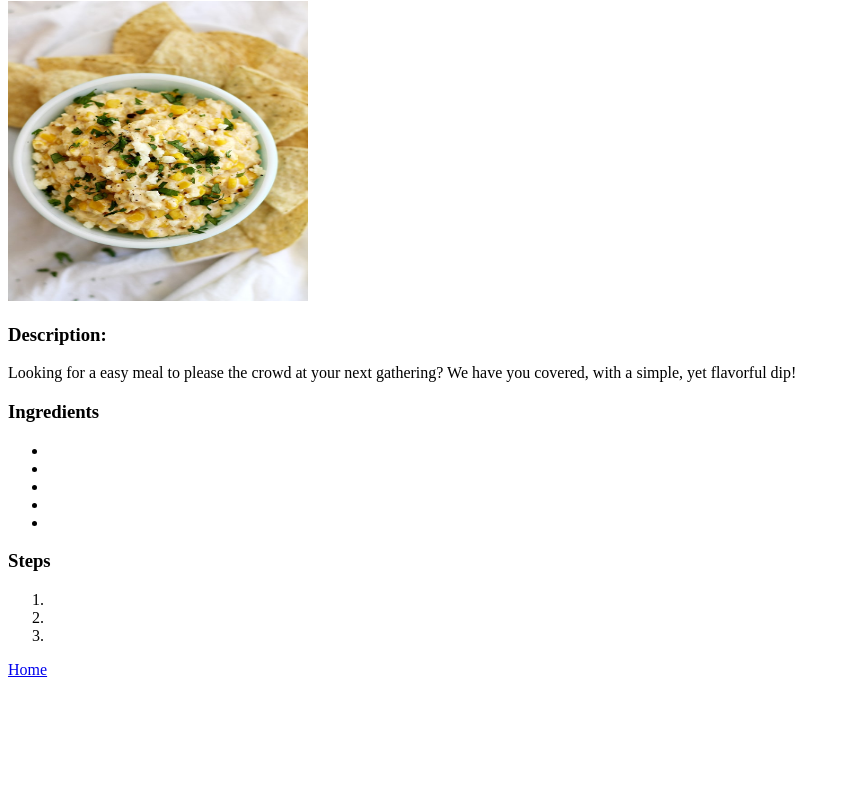
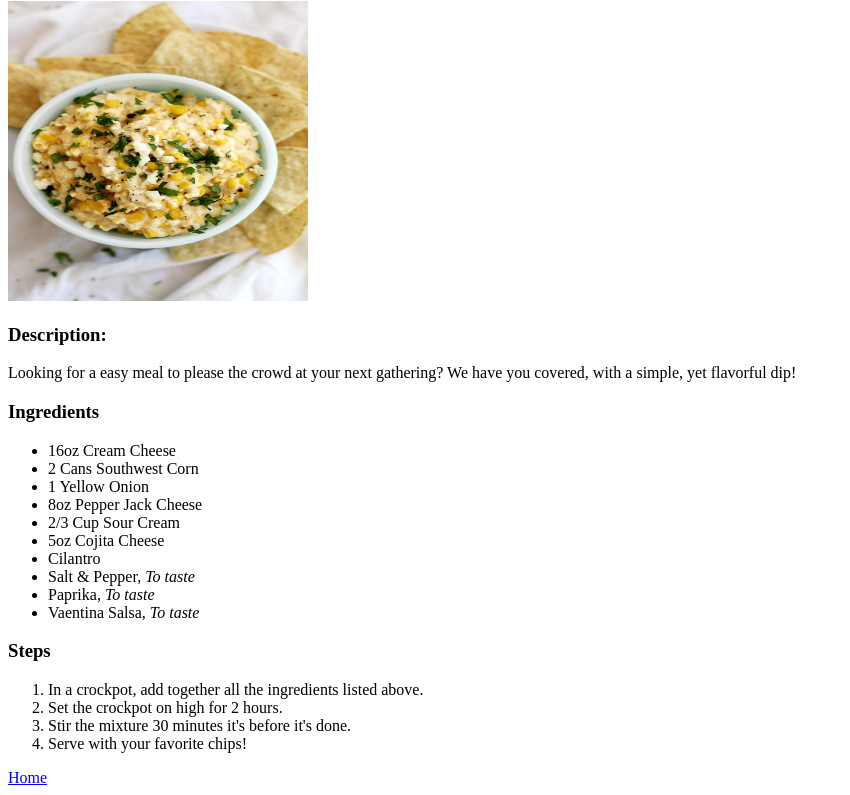
Before and after one commit to aidan-walny/odin-recipes, a plain HTML site: page recipes/streetcorndip.html in a window 1280 px wide. Shown: the part 79-874 px from the top of the page, without its empty margins (0-850 px from the left). Before the commit the page ends 800 px from the top, so only its background shows below. Drawn offline with Linux system fonts and the light colour scheme.

Commit message:
Added steps and ingredients for streetcorndip.

```diff
--- a/recipes/streetcorndip.html
+++ b/recipes/streetcorndip.html
@@ -16,19 +16,25 @@
     <!-- Adding a list of ingredients -->
     <h3>Ingredients</h3>
     <ul>
-      <li></li>
-      <li></li>
-      <li></li>
-      <li></li>
-      <li></li>
+      <li>16oz Cream Cheese</li>
+      <li>2 Cans Southwest Corn</li>
+      <li>1 Yellow Onion</li>
+      <li>8oz Pepper Jack Cheese</li>
+      <li>2/3 Cup Sour Cream</li>
+      <li>5oz Cojita Cheese</li>
+      <li>Cilantro</li>
+      <li>Salt & Pepper, <i>To taste</i></li>
+      <li>Paprika, <i>To taste</i></li>
+      <li>Vaentina Salsa, <i>To taste</i></li>
     </ul>
 
     <!-- Listing the steps -->
     <h3>Steps</h3>
     <ol>
-      <li></li>
-      <li></li>
-      <li></li>
+      <li>In a crockpot, add together all the ingredients listed above.</li>
+      <li>Set the crockpot on high for 2 hours.</li>
+      <li>Stir the mixture 30 minutes it's before it's done.</li>
+      <li>Serve with your favorite chips!</li>
     </ol>
 
     <a href="../index.html">Home</a>
```
